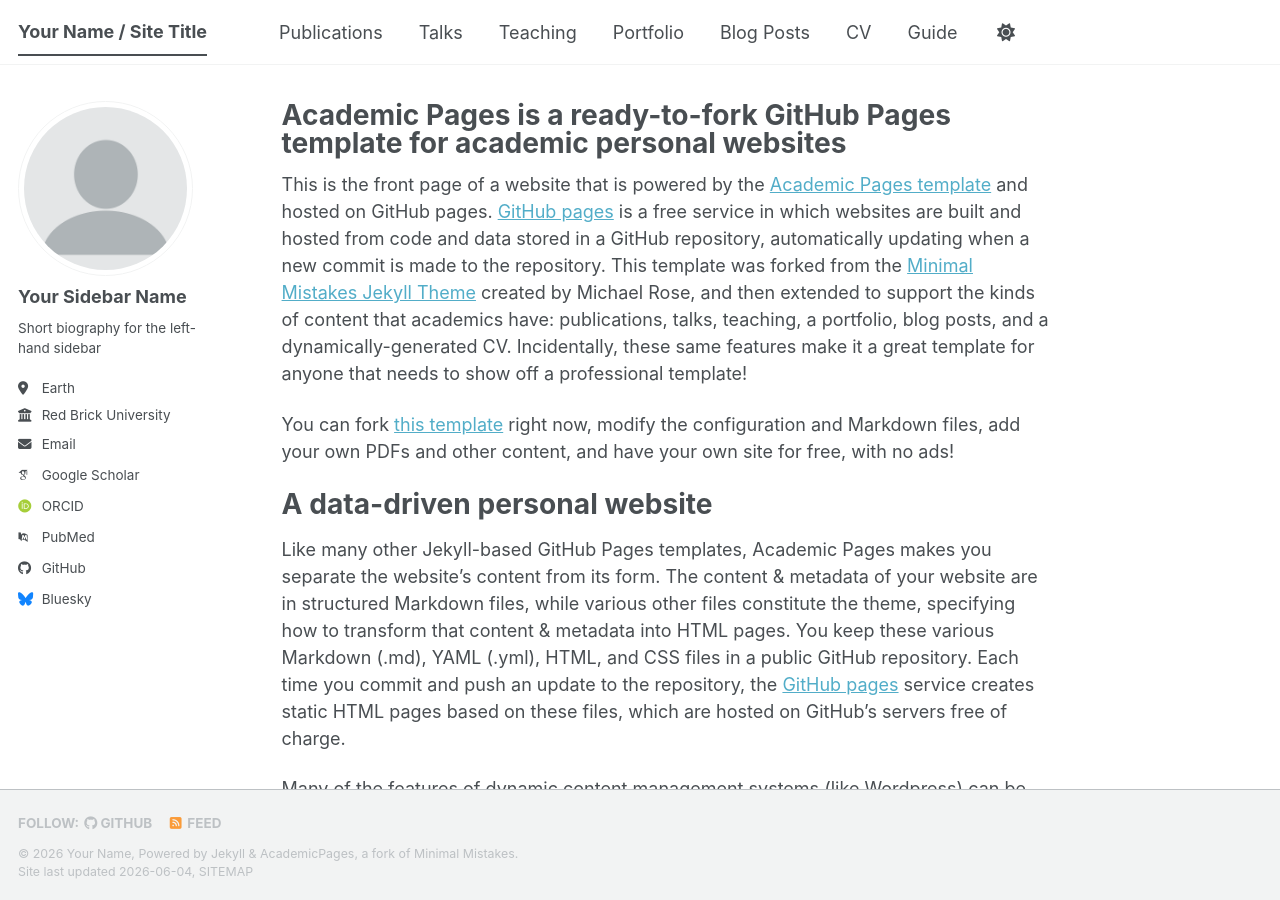
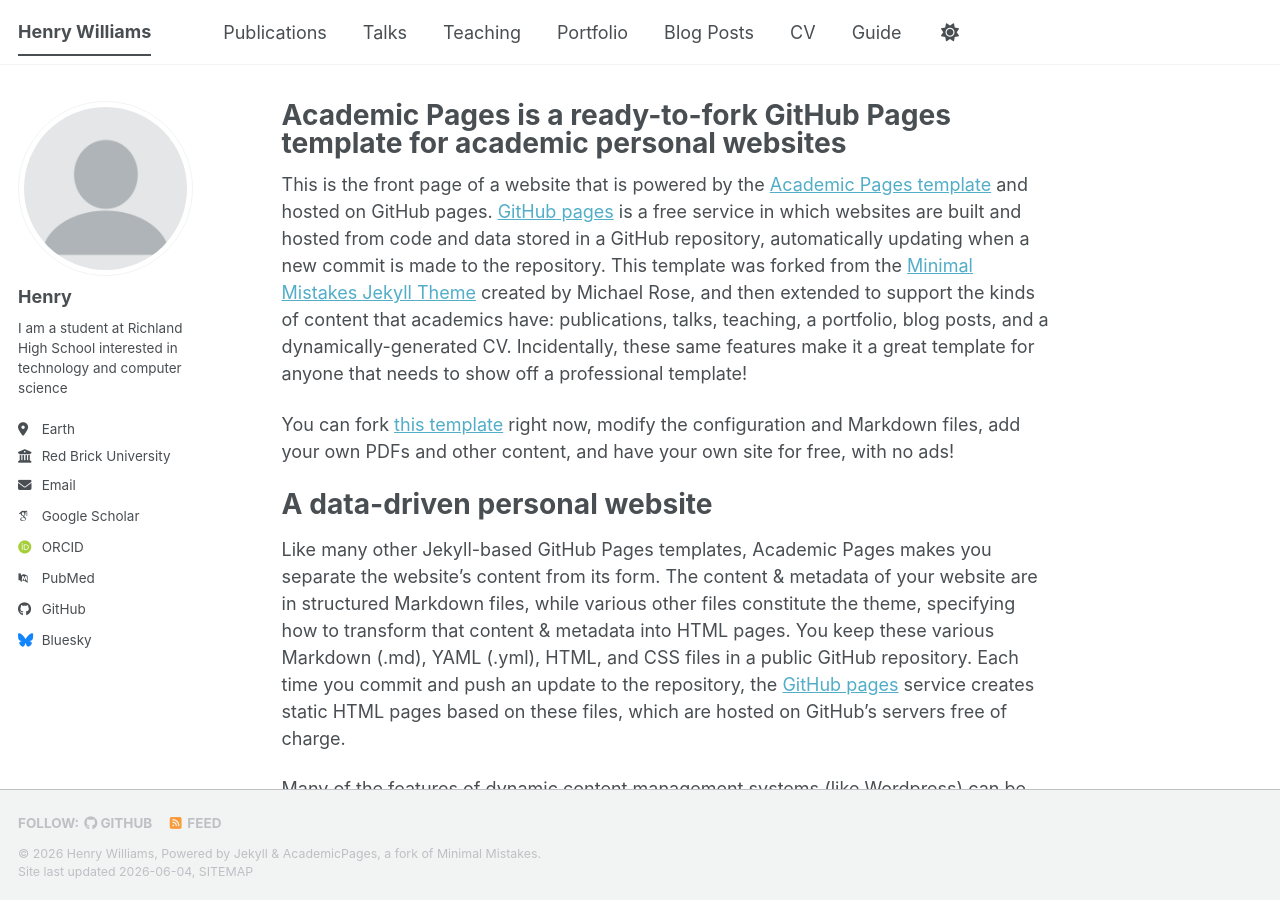
Before and after one commit to henrywilliamsdev/henrywilliamsdev.github.io, a Jekyll site: the page built from _pages/about.md, in a window 1280 px wide and 900 px high. Built offline with Jekyll 4.4.1, drawn with Linux system fonts in a browser that asks for light colours; some web fonts are replaced; a script bundle is joined from its source files by our own code; library files that are not in the unit come from our copies.

Commit message:
Update _config.yml

```diff
--- a/_config.yml
+++ b/_config.yml
@@ -9,9 +9,9 @@
 # Basic Site Settings
 locale                   : "en-US"
 site_theme               : "default" # The available themes options are "default", "air", "sunrise", "mint", "dirt" and "contrast"
-title                    : "Your Name / Site Title"
+title                    : "Henry Williams"
 title_separator          : "-"
-name                     : &name "Your Name"
+name                     : &name "Henry Williams"
 description              : &description "Your Name's academic portfolio"   # Update this with a general description of your site, this is the default if not overridden by a page
 url                      : https://academicpages.github.io # The base hostname & protocol for your site e.g. "https://[your GitHub username].github.io",
                                                            # or if you already have some other page hosted on Github then use "https://[your GitHub username].github.io/[Your Repo Name]"
@@ -24,9 +24,9 @@ repository               : "academicpages/academicpages.github.io"
 author:
   # Biographic information
   avatar           : "profile.png"
-  name             : "Your Sidebar Name"
+  name             : "Henry"
   pronouns         : # example: "she/her"
-  bio              : "Short biography for the left-hand sidebar"
+  bio              : "I am a student at Richland High School interested in technology and computer science"
   location         : "Earth"
   employer         : "Red Brick University"
   uri              : # URL
```
